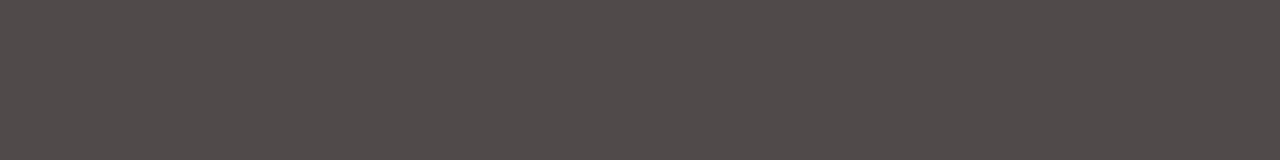
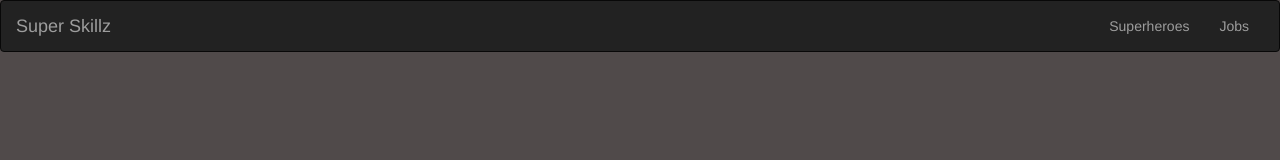
Before and after one commit to AlexOrga/bootstrap-superheroes, a plain HTML site: page index.html in a window 1280 px wide. Drawn offline with nearby package versions, Linux system fonts and the light colour scheme.

Commit message:
added navbar

```diff
--- a/index.html
+++ b/index.html
@@ -4,10 +4,33 @@
     <meta charset="UTF-8">
     <meta name="viewport" content="width=device-width, initial-scale=1.0">
     <meta http-equiv="X-UA-Compatible" content="ie=edge">
+    <link rel="stylesheet" href="https://maxcdn.bootstrapcdn.com/bootstrap/3.3.7/css/bootstrap.min.css" integrity="sha384-BVYiiSIFeK1dGmJRAkycuHAHRg32OmUcww7on3RYdg4Va+PmSTsz/K68vbdEjh4u" crossorigin="anonymous">
     <link rel="stylesheet" href="main.css">
     <title>Bootstrap Superheroes</title>
 </head>
 <body>
+    <nav class="navbar navbar-inverse">
+            <div class="container-fluid">
+                <!-- Brand and toggle get grouped for better mobile display -->
+                <div class="navbar-header">
+                <button type="button" class="navbar-toggle collapsed" data-toggle="collapse" data-target="#bs-example-navbar-collapse-1" aria-expanded="false">
+                    <span class="sr-only">Toggle navigation</span>
+                    <span class="icon-bar"></span>
+                    <span class="icon-bar"></span>
+                    <span class="icon-bar"></span>
+                </button>
+                <a class="navbar-brand" href="#">Super Skillz</a>
+                </div>
+
+                <!-- Collect the nav links, forms, and other content for toggling -->
+                <div class="collapse navbar-collapse" id="bs-example-navbar-collapse-1">
+                <ul class="nav navbar-nav navbar-right">
+                    <li><a href="#">Superheroes</a></li>
+                    <li><a href="#">Jobs</a></li>
+                </ul>
+                </div><!-- /.navbar-collapse -->
+            </div><!-- /.container-fluid -->
+            </nav>
 
 </body>
 </html>
```
